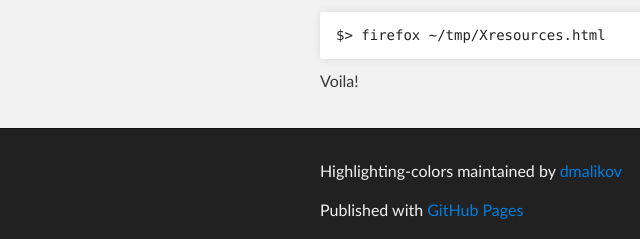
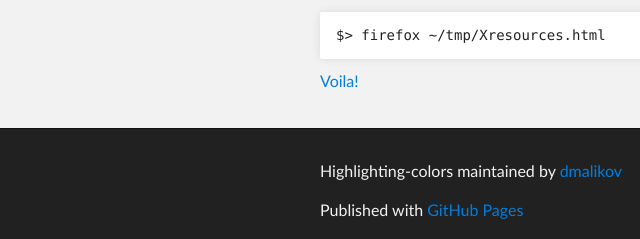
Before and after one commit to dmalikov/highlighting-colors, a plain HTML site: page index.html in a window 1280 px wide. Shown: the part 1076-1315 px from the top of the page, 0-640 px from the left. Drawn offline with Linux system fonts and the light colour scheme.

Commit message:
correct link

```diff
--- a/index.html
+++ b/index.html
@@ -74,7 +74,7 @@ urxvt-configuring forum topics or in someone dotfiles git-repo.</p>
 <pre><code>$&gt; firefox ~/tmp/Xresources.html
 </code></pre>
 
-<p>Voila!</p>
+<p><a href="Xresources.html">Voila!</a></p>
       </section>
     </div>
 
```
